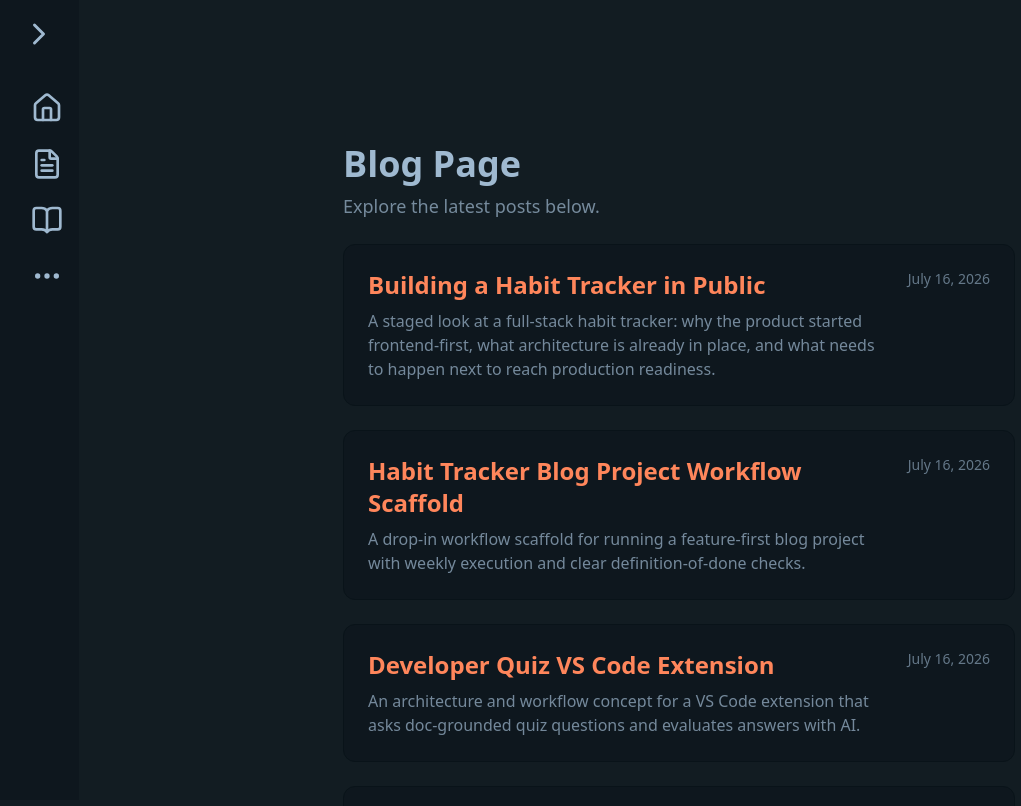
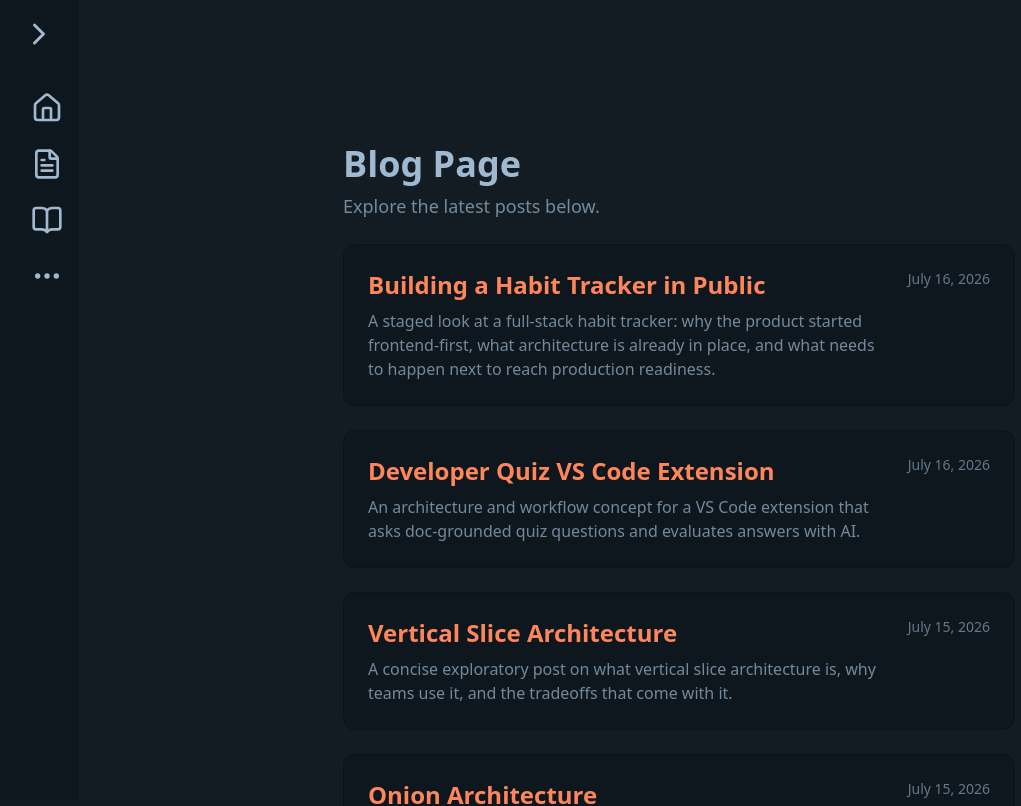
Before and after one commit to Rithonn/learning-blog, a Next.js app: page /blog in a window 1280 px wide. Shown: the top 806 px of the page, without its empty margins (1-1022 px from the left). Built offline with nearby package versions, Linux system fonts and the light colour scheme.

Commit message:
remove old blog post

```diff
--- a/app/blog/page.tsx
+++ b/app/blog/page.tsx
@@ -10,12 +10,6 @@ export default function Blog() {
       title: 'Building a Habit Tracker in Public',
       href: '/blog/habit-tracker-in-public',
       summary: 'A staged look at a full-stack habit tracker: why the product started frontend-first, what architecture is already in place, and what needs to happen next to reach production readiness.',
-      publishedDate: 'July 16, 2026',
-    },
-    {
-      title: 'Habit Tracker Blog Project Workflow Scaffold',
-      href: '/blog/habit-tracker-project-workflow',
-      summary: 'A drop-in workflow scaffold for running a feature-first blog project with weekly execution and clear definition-of-done checks.',
       publishedDate: 'July 16, 2026',
     },
     {
```
